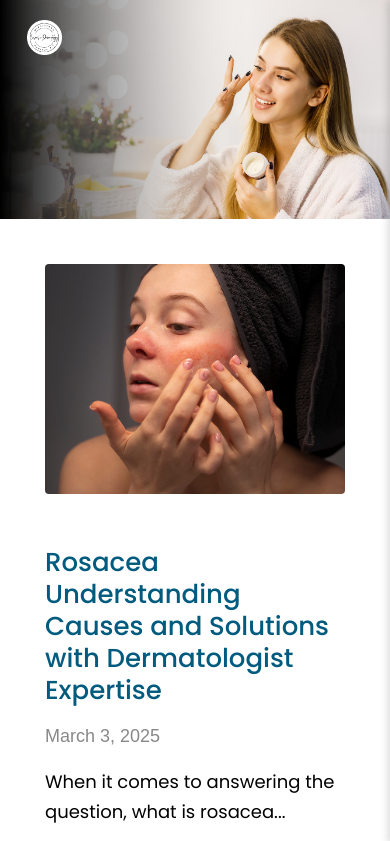
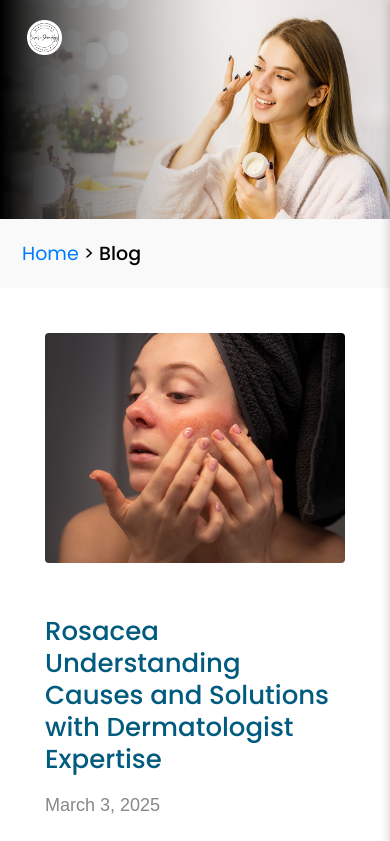
Before and after one commit to Verita-Software/dermatology, a React (Create React App) app: page /blog in a window 390 px wide. Shown: the top 841 px of the page. Built offline with nearby package versions, Linux system fonts and the light colour scheme; some icons are missing; a web font is replaced by a local one.

Commit message:
added changes in service section

```diff
--- /dev/null
+++ b/src/components/common/BreadCrumbs/BreadCrumbs.css
@@ -0,0 +1,42 @@
+.breadcrumbs {
+    padding: 20px 102px;
+    font-size: 19px;
+    /* color: #555; */
+    background-color: #f9f9f9;
+    font-family: "Poppins",sans-serif;
+
+}
+
+.breadcrumbs a {
+  color: #007bff;
+  text-decoration: none;
+}
+
+.breadcrumbs a:hover {
+  text-decoration: underline;
+}
+
+.breadcrumb-current {
+  color: #000;
+  font-weight: 500;
+}
+
+
+@media (max-width: 1024px) {
+  .breadcrumbs {
+    padding: 20px 43px;
+    font-size: 19px;
+    /* color: #555; */
+    background-color: #f9f9f9;
+
+}
+}
+@media (max-width: 768px) {
+  .breadcrumbs {
+    padding: 20px 22px;
+    font-size: 19px;
+    /* color: #555; */
+    background-color: #f9f9f9;
+
+}
+}
--- /dev/null
+++ b/src/components/common/BreadCrumbs/BreadCrumbs.jsx
@@ -0,0 +1,42 @@
+// src/components/Breadcrumbs.jsx
+import React from "react";
+import { Link, useLocation } from "react-router-dom";
+import "./BreadCrumbs.css";
+
+const Breadcrumbs = () => {
+  const location = useLocation();
+
+  // Split pathname by "/" and filter out empty strings
+  const pathnames = location.pathname.split("/").filter((x) => x);
+
+  return (
+    <div className="breadcrumbs">
+      <Link to="/">Home</Link>
+      {pathnames.map((name, index) => {
+        const routeTo = "/" + pathnames.slice(0, index + 1).join("/");
+        const isLast = index === pathnames.length - 1;
+
+        return (
+          <span key={index}>
+            {" > "}
+            {isLast ? (
+              <span className="breadcrumb-current">{formatName(name)}</span>
+            ) : (
+              <Link to={routeTo}>{formatName(name)}</Link>
+            )}
+          </span>
+        );
+      })}
+    </div>
+  );
+};
+
+// Utility: format URL segment like "cosmetic-dermatology" => "Cosmetic Dermatology"
+const formatName = (str) => {
+  return str
+    .split("-")
+    .map((s) => s.charAt(0).toUpperCase() + s.slice(1))
+    .join(" ");
+};
+
+export default Breadcrumbs;
--- a/src/pages/About.jsx
+++ b/src/pages/About.jsx
@@ -4,6 +4,8 @@ import Hero from "../components/common/Hero/Hero";
 import Footer from "../components/common/Footer/Footer";
 import ImageAssets from "../components/common/ImageAssets";
 import AboutSection from "../components/About/AboutSection";
+import Breadcrumbs from "../components/common/BreadCrumbs/BreadCrumbs";
+
 
 // Define slug-to-title mapping
 const sectionSlugMap = {
@@ -59,6 +61,7 @@ const About = () => {
         // heading="ABOUT US"
         showButton={false}
       />
+      <Breadcrumbs />
       <AboutSection
         selectedSection={selectedSection}
         setSelectedSection={handleSectionChange}
--- a/src/pages/BeforeAfter.jsx
+++ b/src/pages/BeforeAfter.jsx
@@ -4,6 +4,7 @@ import Hero from "../components/common/Hero/Hero";
 import Footer from "../components/common/Footer/Footer";
 import ImageAssets from "../components/common/ImageAssets";
 import BeforeAfterSection from "../components/BeforAfter/BeforeAfterSection";
+import Breadcrumbs from "../components/common/BreadCrumbs/BreadCrumbs";
 
 // Map slug to display label
 const sectionSlugMap = {
@@ -47,6 +48,7 @@ const BeforeAfter = () => {
         // }
         showButton={false}
       />
+      <Breadcrumbs />
       <BeforeAfterSection
         selectedSection={selectedSection}
         setSelectedSection={setSelectedSection}
--- a/src/pages/Blog.jsx
+++ b/src/pages/Blog.jsx
@@ -3,6 +3,7 @@ import Hero from "../components/common/Hero/Hero";
 import Footer from "../components/common/Footer/Footer";
 import ImageAssets from "../components/common/ImageAssets";
 import BlogSection from "../components/Blog/BlogSection";
+import Breadcrumbs from "../components/common/BreadCrumbs/BreadCrumbs";
 
 const Blog = () => {
   return (
@@ -13,6 +14,7 @@ const Blog = () => {
         subheading="WE CARE YOUR SKIN"
         showButton={false}
       />
+      <Breadcrumbs />
       <BlogSection />
       <Footer />
     </>
--- a/src/pages/BlogDetail.jsx
+++ b/src/pages/BlogDetail.jsx
@@ -4,6 +4,7 @@ import ImageAssets from "../components/common/ImageAssets";
 import Hero from "../components/common/Hero/Hero";
 import Footer from "../components/common/Footer/Footer";
 import './BlogDetails.css'
+import Breadcrumbs from "../components/common/BreadCrumbs/BreadCrumbs";
 
 const blogs = [
   { slug: "blog-1",
@@ -142,6 +143,7 @@ const blog = blogs.find((b) => b.slug === slug);
   return (
     <>
       <Hero image={blog.image} showButton={false} />
+      <Breadcrumbs />
       <div className="blog-detail-container">
         <div className="blog-header">
           <h2 className="blog-title">{blog.title}</h2>
--- a/src/pages/Contact.jsx
+++ b/src/pages/Contact.jsx
@@ -3,6 +3,7 @@ import Hero from "../components/common/Hero/Hero";
 import Footer from "../components/common/Footer/Footer";
 import ImageAssets from "../components/common/ImageAssets";
 import ContactSection from "../components/Contact/ContactSection";
+import Breadcrumbs from "../components/common/BreadCrumbs/BreadCrumbs";
 
 const Contact = () => {
   const [selectedTab, setSelectedTab] = useState("Contact Us");
@@ -22,6 +23,7 @@ const Contact = () => {
         selectedTab={selectedTab}
         setSelectedTab={setSelectedTab}
       />
+      <Breadcrumbs />
       <Footer />
     </>
   );
--- a/src/pages/Home.jsx
+++ b/src/pages/Home.jsx
@@ -6,6 +6,7 @@ import PatientExperienceSection from "../components/Home/PatientExperienceSectio
 import Footer from "../components/common/Footer/Footer";
 import ImageAssets from "../components/common/ImageAssets";
 import Videoassets from "../components/Home/Videoassets";
+import Breadcrumbs from "../components/common/BreadCrumbs/BreadCrumbs";
 
 const Home = () => {
     return (
@@ -16,6 +17,7 @@ const Home = () => {
               showButton={true}
               posterImage={ImageAssets.posterImage}
             />
+            <Breadcrumbs />
             {/* <Hero
               image={ImageAssets.rejuvenatingImage}
               heading="Dermatology"
--- a/src/pages/PatientResources.jsx
+++ b/src/pages/PatientResources.jsx
@@ -4,6 +4,7 @@ import Hero from "../components/common/Hero/Hero";
 import Footer from "../components/common/Footer/Footer";
 import ImageAssets from "../components/common/ImageAssets";
 import CareResourcesSection from "../components/CareResources/CareResourcesSection";
+import Breadcrumbs from "../components/common/BreadCrumbs/BreadCrumbs";
 
 // Slug-to-label mapping
 const tabSlugMap = {
@@ -54,6 +55,7 @@ const CareResources = () => {
         // }
         showButton={false}
       />
+      <Breadcrumbs />
       <CareResourcesSection
         selectedTab={selectedTab}
         setSelectedTab={setSelectedTab}
--- a/src/pages/PayBill.jsx
+++ b/src/pages/PayBill.jsx
@@ -4,6 +4,7 @@ import Footer from "../components/common/Footer/Footer";
 import "../components/PayBill/PayBill.css";
 import ImageAssets from "../components/common/ImageAssets";
 import "@fortawesome/fontawesome-free/css/all.min.css";
+import Breadcrumbs from "../components/common/BreadCrumbs/BreadCrumbs";
 
 const PayBill = () => {
   return (
@@ -13,6 +14,7 @@ const PayBill = () => {
         // heading="PAY BILL"
         showButton={false}
       />
+      <Breadcrumbs />
 
       <div className="paybill-form-wrapper">
         <p>Pay Bill</p>
--- a/src/pages/ServicePage.jsx
+++ b/src/pages/ServicePage.jsx
@@ -4,6 +4,7 @@ import Hero from "../components/common/Hero/Hero";
 import Footer from "../components/common/Footer/Footer";
 import ImageAssets from "../components/common/ImageAssets";
 import Services from "../components/ServicePage/Services";
+import Breadcrumbs from "../components/common/BreadCrumbs/BreadCrumbs";
 
 const serviceSlugMap = {
   "cosmetic-services": "Cosmetic Services",
@@ -48,6 +49,7 @@ const ServicePage = () => {
         // heading={selectedTab}
         showButton={false}
       />
+      <Breadcrumbs />
       <Services selectedTab={selectedTab} setSelectedTab={setSelectedTab} />
       <Footer />
     </>
```
